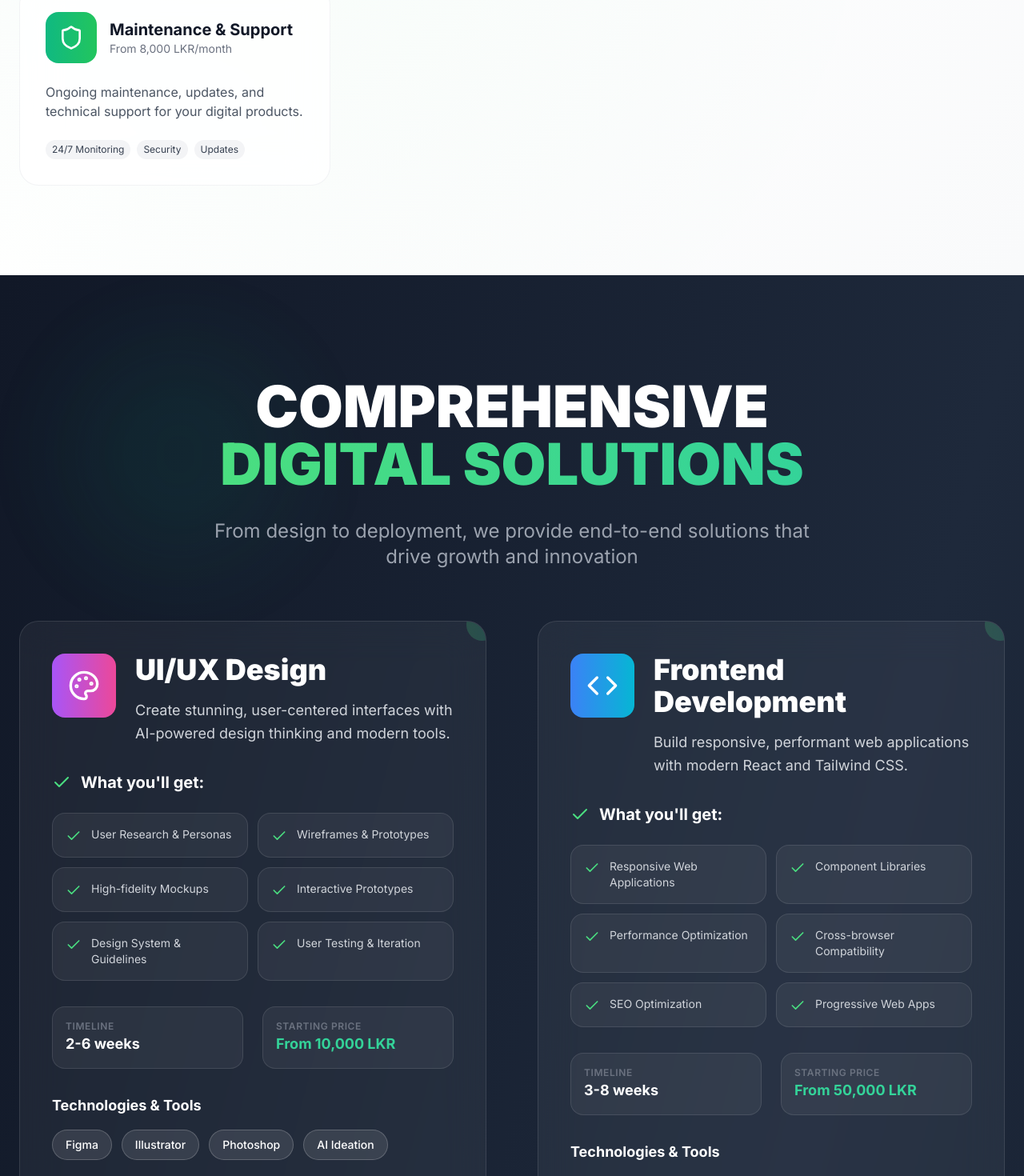
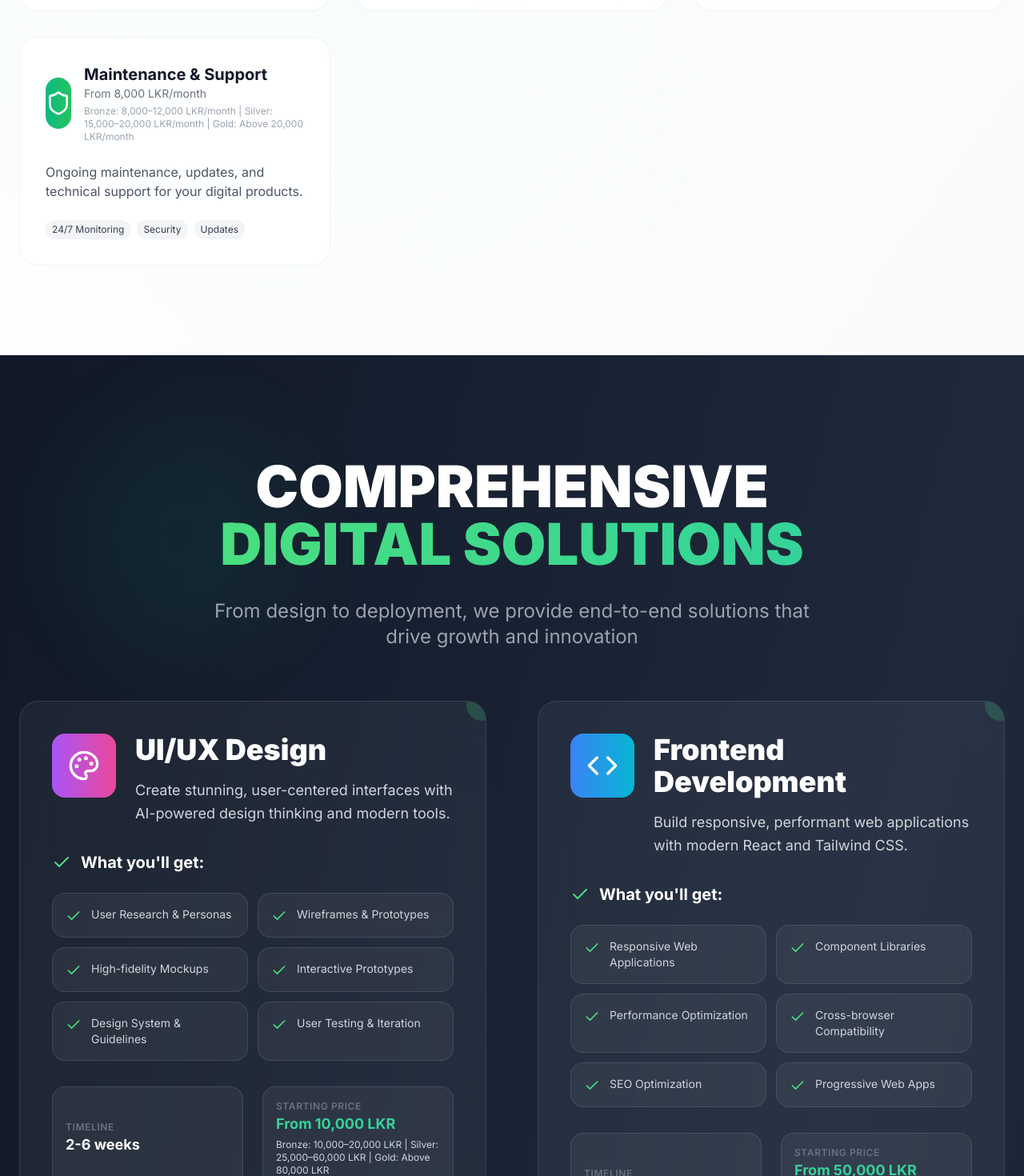
Before and after one commit to codeknox-lk/codeknox-website, a React (Vite) app: page /services in a window 1280 px wide. Shown: the part 2140-3610 px from the top of the page at 80% size. Built offline with nearby package versions, Linux system fonts and the light colour scheme.

Commit message:
Services page: show Bronze/Silver/Gold price ranges beneath starting price (no new components)

```diff
--- a/src/pages/Services.tsx
+++ b/src/pages/Services.tsx
@@ -170,6 +170,7 @@ const Services: React.FC = () => {
                       <div>
                         <h3 className="text-lg sm:text-xl font-bold text-gray-900">{service.title}</h3>
                         <p className="text-sm text-gray-500">{service.startingPrice}</p>
+                        <p className="text-[11px] sm:text-xs text-gray-400 mt-1 leading-snug">{service.priceRange}</p>
                       </div>
                     </div>
 
@@ -292,6 +293,7 @@ const Services: React.FC = () => {
                         <div>
                           <p className="text-xs text-gray-500 uppercase tracking-wider font-semibold">Starting Price</p>
                           <p className="text-emerald-400 font-bold text-lg">{service.startingPrice}</p>
+                          <p className="text-gray-300 text-xs mt-1">{service.priceRange}</p>
                         </div>
                       </div>
                     </div>
```
